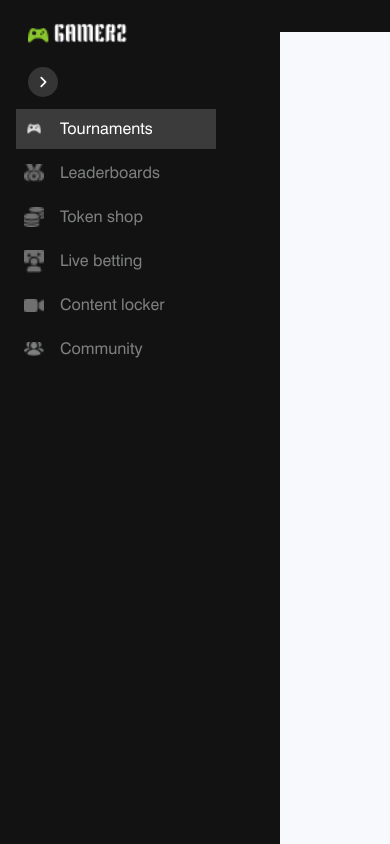
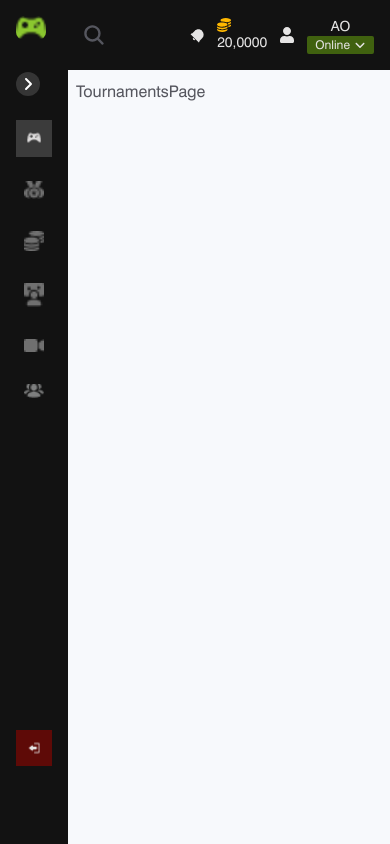
Before and after one commit to bezbrain/codemania-assessment, a React (Vite) app: page /tournaments in a window 390 px wide. Built offline with nearby package versions, Linux system fonts and the light colour scheme.

Commit message:
Develop mobile view for side and nav bar

```diff
--- a/src/assets/icons/index.ts
+++ b/src/assets/icons/index.ts
@@ -4,3 +4,4 @@ export { default as leaderBoardIcon } from "./leaderboardImg.png";
 export { default as liveBettingIcon } from "./liveBettingImg.png";
 export { default as tokenShoppingIcon } from "./tokenShopImg.png";
 export { default as tournamentIcon } from "./tournamentImg.png";
+export { default as logoutIcon } from "./Logout.png";
--- a/src/assets/index.ts
+++ b/src/assets/index.ts
@@ -1 +1,2 @@
 export { default as logo } from "./Logo.png";
+export { default as smallLogo } from "./smallLogo.png";
--- a/src/components/general/asideItems.tsx
+++ b/src/components/general/asideItems.tsx
@@ -1,5 +1,4 @@
-import { useState, useRef, useEffect, ReactNode } from "react";
-import { FaAngleRight } from "react-icons/fa6";
+import { useState, useRef, useEffect } from "react";
 import { useLocation, useNavigate } from "react-router-dom";
 
 interface AsideItemsProps {
@@ -7,6 +6,7 @@ interface AsideItemsProps {
   name: string;
   icon: string;
   isOpenAside: boolean;
+  id: number;
   handleAsideClick: () => void;
 }
 
@@ -15,6 +15,7 @@ const AsideItems = ({
   name,
   icon,
   isOpenAside,
+  id,
   handleAsideClick,
 }: AsideItemsProps) => {
   const pageRef = useRef(null);
@@ -40,14 +41,14 @@ const AsideItems = ({
 
   return (
     <button
-      className={`cursor-pointer p-[8px] my-1 w-[200px] text-[#7E7F7F] hover:bg-[#3B3B3B] hover:text-[#fff] flex items-center gap-4 ${
+      className={`cursor-pointer p-[8px] my-1 text-[#7E7F7F] hover:bg-[#3B3B3B] hover:text-[#fff] flex items-center gap-4 md:w-[200px] ${
         pathname === path ? "bg-[#3B3B3B] text-[#fff]" : ""
-      }`}
+      } ${id === 7 ? "bg-[#5e0a07]" : ""}`}
       onClick={handleAsideClick}
       ref={pageRef}
     >
       <img src={icon} alt="icon" className="w-[20px]" />
-      <span className={`${isOpenAside ? "" : "hidden"}`}>{name}</span>
+      <span className="hidden md:block">{name}</span>
     </button>
   );
 };
--- a/src/components/general/toggleAside.tsx
+++ b/src/components/general/toggleAside.tsx
@@ -8,12 +8,14 @@ interface ToggleAsideProps {
 const ToggleAside = ({ handleToggleAside, isOpenAside }: ToggleAsideProps) => {
   return (
     <div
-      className="bg-[#353535] m-3 w-fit rounded-full block cursor-pointer iPhone:m-4 sm:hidden"
+      className="bg-[#353535] mt-8 w-fit rounded-full block cursor-pointer md:hidden"
       onClick={handleToggleAside}
     >
-      {isOpenAside && <FaAngleRight className="p-2 text-[##000] text-3xl" />}
+      {isOpenAside && (
+        <FaAngleRight className="p-1 md:p-2 text-[##000] text-2xl md:text-3xl" />
+      )}
       {!isOpenAside && (
-        <FaAngleLeft className="p-2 text-[##000] text-2xl iPhone:text-3xl" />
+        <FaAngleLeft className="p-1 text-[##000] text-2xl md:p-2 md:text-3xl" />
       )}
     </div>
   );
--- a/src/components/general/topLogo.tsx
+++ b/src/components/general/topLogo.tsx
@@ -1,14 +1,28 @@
-import { logo } from "../../assets";
-
 interface TopLogoProps {
-  //   smallLogoImage;
-  //   isOpenAside: boolean;
+  logo: string;
+  smallLogo: string;
+  logoStyle: string;
+  smallLogoStyle: string;
 }
 
-const TopLogo = () => {
+const TopLogo = ({
+  logo,
+  smallLogo,
+  logoStyle,
+  smallLogoStyle,
+}: TopLogoProps) => {
   return (
-    <a href="/" className="flex gap-4 items-center px-3">
-      <img src={logo} alt="logo" className="w-[100px] rounded-lg" />
+    <a href="/" className="flex gap-4 items-center">
+      <img
+        src={logo}
+        alt="logo"
+        className={`w-[100px] rounded-lg ${logoStyle}`}
+      />
+      <img
+        src={smallLogo}
+        alt="logo"
+        className={`w-[30px] rounded-lg ${smallLogoStyle}`}
+      />
     </a>
   );
 };
--- a/src/data/sidebarItems.ts
+++ b/src/data/sidebarItems.ts
@@ -3,6 +3,7 @@ import {
   contentLockerIcon,
   leaderBoardIcon,
   liveBettingIcon,
+  logoutIcon,
   tokenShoppingIcon,
   tournamentIcon,
 } from "../assets/icons";
@@ -44,4 +45,10 @@ export const sidebarItems = [
     path: "/community",
     icon: communityIcon,
   },
+  {
+    id: 7,
+    name: "LOG - OUT",
+    path: "",
+    icon: logoutIcon,
+  },
 ];
--- a/src/pages/aside.tsx
+++ b/src/pages/aside.tsx
@@ -7,6 +7,7 @@ import { sidebarItems } from "../data/sidebarItems";
 // import { smallLogoImage } from "../../../assets/logo";
 import { AsideItems, ToggleAside, TopLogo } from "../components/general";
 import { AppDispatch, RootState } from "../store";
+import { logo, smallLogo } from "../assets";
 // import { TopLogo, ToggleAside, AsideDropdowns, AsideItems } from "./";
 
 const SharedAside = () => {
@@ -31,12 +32,15 @@ const SharedAside = () => {
 
   return (
     <SharedAsideWrapper
-      className={`bg-[#121212] h-screen fixed overflow-y-auto text-white p-4 transition-all z-10 ${
-        isOpenAside ? "w-[280px]" : "w-[50px] iPhone:w-[70px] overflow-x-hidden"
-      }`}
+      className={`bg-[#121212] h-screen fixed overflow-y-auto text-white p-4 transition-all z-10 md:w-[280px]`}
     >
       {/* Top Logo */}
-      <TopLogo />
+      <TopLogo
+        logo={logo}
+        smallLogo={smallLogo}
+        logoStyle="hidden md:block"
+        smallLogoStyle="block md:hidden"
+      />
 
       {/* Toggle Increase and decrease side bar */}
       <ToggleAside
@@ -44,19 +48,22 @@ const SharedAside = () => {
         isOpenAside={isOpenAside}
       />
 
-      <ul className="sm:mt-12">
+      <ul className="mt-6 space-y-4 md:space-y-0 md:mt-10 min-h-[80%] relative">
         {sidebarItems.map((each) => {
           const { id, name, path, icon } = each;
           return (
-            <div key={id} className="relative">
+            <div
+              key={id}
+              className={`${id === 7 ? "absolute bottom-0" : "relative"}`}
+            >
               {/* Main aside items */}
               <AsideItems
                 name={name}
                 path={path}
-                // icon={icon}
                 isOpenAside={isOpenAside}
                 handleAsideClick={() => handleAsideClick(path)}
                 icon={icon}
+                id={id}
               />
             </div>
           );
@@ -76,24 +83,18 @@ const SharedAsideWrapper = styled.aside`
   }
 
   ::-webkit-scrollbar-track {
-    background: #ff3399; /* Adjust this color to match your aside background */
+    background: #121212; /* Adjust this color to match your aside background */
   }
 
   ::-webkit-scrollbar-thumb {
     background-color: #ffffff; /* Adjust this color for the scrollbar thumb */
     border-radius: 10px;
-    border: 2px solid #ff3399; /* Optional: adds a border around the thumb */
+    border: 2px solid #121212; /* Optional: adds a border around the thumb */
   }
 
   /* Custom scrollbar for Firefox */
   scrollbar-width: thin;
-  scrollbar-color: #ffffff #ff3399; /* thumb color and track color */
-
-  /* Hide scrollbar but still enable scrolling */
-  .custom-scrollbar {
-    /*-ms-overflow-style: none; /* IE and Edge */
-    /*scrollbar-width: none; /* Firefox */
-  }
+  scrollbar-color: #ffffff #121212; /* thumb color and track color */
 
   .custom-scrollbar::-webkit-scrollbar {
     /*display: none; /* Safari and Chrome */
--- a/src/pages/navBar.tsx
+++ b/src/pages/navBar.tsx
@@ -1,10 +1,10 @@
 import { useEffect, useRef, useState } from "react";
 import styled from "styled-components";
 import { useDispatch, useSelector } from "react-redux";
-import { FaUser, FaMoneyBillWave, FaUserCircle } from "react-icons/fa";
-import { IoMdNotifications } from "react-icons/io";
-import { MdEmail, MdLogout } from "react-icons/md";
-import { IoChatbubbleSharp } from "react-icons/io5";
+import { FaUser } from "react-icons/fa";
+import { FaCoins, FaAngleDown } from "react-icons/fa6";
+import { RiNotification2Fill } from "react-icons/ri";
+import { IoSearch } from "react-icons/io5";
 import { useNavigate } from "react-router-dom";
 
 import { RootState } from "../store";
@@ -55,12 +55,43 @@ const NavBar = () => {
 
   return (
     <NavBarWrapper
-      className={`absolute right-0 ml-auto w-[calc(100%-50px)] bg-[#121212] iPhone:w-[calc(100%-70px)]`}
+      className={`absolute right-0 ml-auto p-4 w-[calc(100%-50px)] bg-[#121212] md:w-[calc(100%-280px)]`}
       ref={navWidthRef}
     >
-      <ul
-        className={`ml-auto w-fit flex items-center gap-4 px-4 py-4 iPhone:gap-6 surfaceDuo:gap-10 surfaceDuo:px-6`}
-      ></ul>
+      <ul className={`flex justify-between items-center`}>
+        <div className="relative">
+          <IoSearch className="absolute top-1/2 left-4 -translate-y-1/2 text-2xl cursor-pointer" />
+          <input
+            type="text"
+            placeholder="Search tournament, player name or player tag"
+            className="h-[40px] rounded-md pl-12 pr-4 text-[#7E7F7F] bg-[#262626] opacity-100 hidden iPad:block iPad:w-[300px] xl:w-[500px]"
+          />
+        </div>
+
+        <div className="flex gap-3 surfaceDuo:gap-8 items-center">
+          <RiNotification2Fill className="text-[#E5E4E4] rotate-45 cursor-pointer text-sm surfaceDuo:text-xl" />
+
+          <div className="surfaceDuo:flex items-center gap-[6px] text-sm surfaceDuo:text-[16px]">
+            <FaCoins className="text-[#FFB800]" />
+            <p className="text-[#E5E4E4]">20,0000</p>
+          </div>
+
+          <FaUser className="text-[#E5E4E4] cursor-pointer" />
+
+          <div>
+            <p className="text-[#E5E4E4] text-sm hidden surfaceDuo:block">
+              Akinola Olalekan
+            </p>
+            <p className="text-[#E5E4E4] text-center text-sm block surfaceDuo:hidden">
+              AO
+            </p>
+            <button className="bg-[#40610F] text-[#E5E4E4] text-[12px] flex items-center gap-1 rounded-sm px-2">
+              <span>Online</span>
+              <FaAngleDown />
+            </button>
+          </div>
+        </div>
+      </ul>
     </NavBarWrapper>
   );
 };
--- a/src/pages/sharedLayout.tsx
+++ b/src/pages/sharedLayout.tsx
@@ -18,11 +18,7 @@ const SharedLayout = () => {
         <NavBar />
 
         <SharedLayoutWrapper
-          className={`ml-auto bg-[#f7f9fc] min-h-[100vh] ${
-            isOpenAside
-              ? "lg:w-[calc(100%-280px)]"
-              : "w-[calc(100%-50px)] iPhone:w-[calc(100%-70px)]"
-          }`}
+          className={`ml-auto pt-20 bg-[#f7f9fc] min-h-[100vh] w-[calc(100%-60px)] md:w-[calc(100%-280px)]`}
           onClick={handleCloseSideBar}
         >
           <Outlet />
```
Also changed, not shown: src/assets/icons/Logout.png (added), src/assets/smallLogo.png (added).
